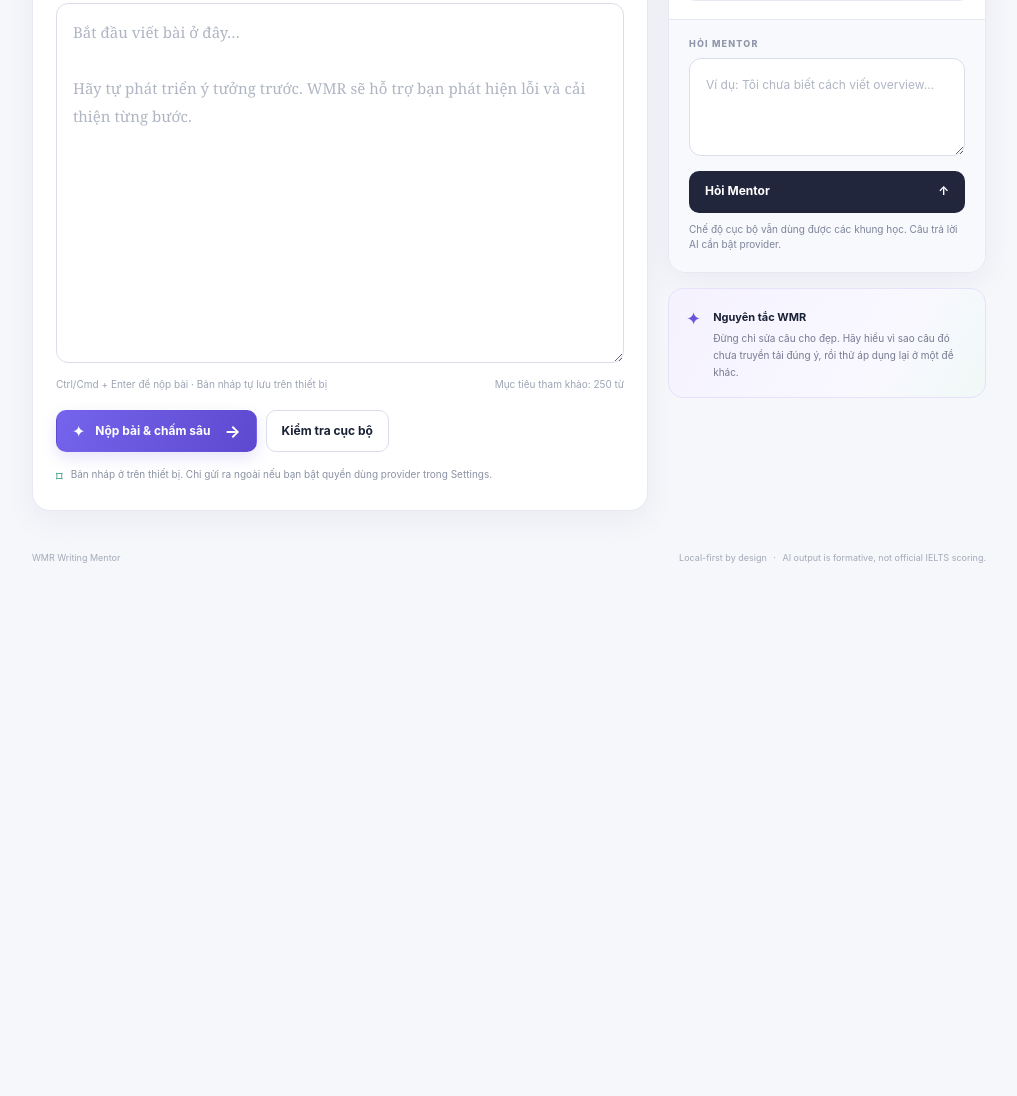
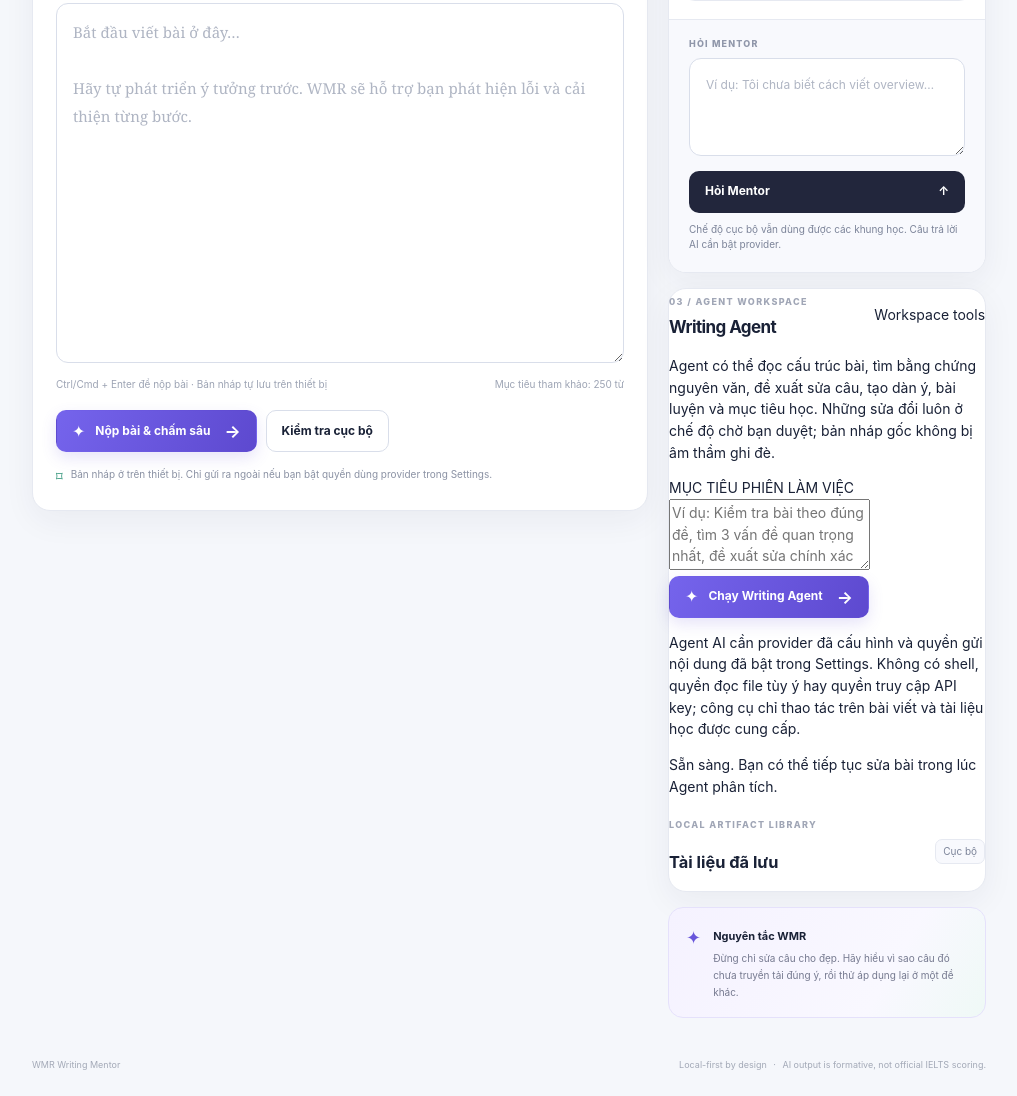
Before and after one commit to Nolane-x/Hoc-ielts-writing, a website built with Vite: page web/index.html in a window 1280 px wide. Shown: the part 699-1795 px from the top of the page, without its empty margins (253-1270 px from the left). Before the commit the page ends 1288 px from the top, so only its background shows below. Built offline with nearby package versions, Linux system fonts and the light colour scheme; what @capacitor/core would draw is missing.

Commit message:
feat: add live writing agent workspace controls

```diff
--- a/web/index.html
+++ b/web/index.html
@@ -34,6 +34,10 @@
             <div class="editor-footer"><span id="editor-hint">Ctrl/Cmd + Enter để nộp bài · Bản nháp tự lưu trên thiết bị</span><span id="word-target">Mục tiêu tham khảo: 250 từ</span></div>
             <div class="editor-actions"><button class="button button-primary" id="submit-review" type="button"><span class="button-icon">✦</span>Nộp bài &amp; chấm sâu<span class="button-arrow">→</span></button><button class="button button-secondary" id="local-check" type="button">Kiểm tra cục bộ</button></div>
             <div class="privacy-inline"><span class="privacy-lock">⌑</span><span>Bản nháp ở trên thiết bị. Chỉ gửi ra ngoài nếu bạn bật quyền dùng provider trong Settings.</span></div>
+            <section class="agent-revisions panel" id="agent-revisions" hidden aria-label="Các phiên bản bài viết trước khi Agent sửa">
+              <div class="panel-heading"><div><span class="section-kicker">REVISION SAFETY NET</span><h3>Khôi phục phiên bản</h3></div><span class="count-badge">Tối đa 5 bản</span></div>
+              <div id="agent-revision-list"></div>
+            </section>
           </section>
           <aside class="coach-column"><section class="panel coach-panel"><div class="panel-heading coach-heading"><div><span class="section-kicker">02 / MENTOR</span><h2>Writing Mentor</h2></div><span class="ai-orbit" aria-hidden="true">✦</span></div><p class="coach-intro">Bắt đầu từ một mục tiêu nhỏ. Mentor sẽ giúp bạn suy nghĩ, không viết hộ toàn bộ bài.</p>
             <div class="tool-list" aria-label="Công cụ hướng dẫn">
@@ -43,7 +47,20 @@
               <button class="tool-card" data-coach="Tạo một bài luyện vi mô dựa trên lỗi có khả năng xuất hiện trong bản nháp. Đưa một câu hỏi, chờ tôi trả lời rồi mới giải thích." type="button"><span class="tool-icon green">◎</span><span><strong>Luyện một lỗi</strong><small>Một bước, một kỹ năng</small></span><span class="tool-chevron">↗</span></button>
             </div>
             <div class="coach-input-area"><label for="coach-input">HỎI MENTOR</label><textarea id="coach-input" rows="3" placeholder="Ví dụ: Tôi chưa biết cách viết overview…"></textarea><button class="button button-dark" id="ask-coach" type="button">Hỏi Mentor <span>↑</span></button><div id="coach-status" class="inline-status" role="status" aria-live="polite">Chế độ cục bộ vẫn dùng được các khung học. Câu trả lời AI cần bật provider.</div><div id="coach-answer" class="coach-answer" hidden></div><button class="text-button clear-coach-button" id="clear-coach-history" type="button" hidden>Xóa hội thoại</button></div>
-          </section><section class="tip-card"><div class="tip-spark">✦</div><div><strong>Nguyên tắc WMR</strong><p>Đừng chỉ sửa câu cho đẹp. Hãy hiểu vì sao câu đó chưa truyền tải đúng ý, rồi thử áp dụng lại ở một đề khác.</p></div></section></aside>
+          </section>
+          <section class="panel agent-workspace-panel" id="agent-workspace">
+            <div class="panel-heading agent-heading"><div><span class="section-kicker">03 / AGENT WORKSPACE</span><h2>Writing Agent</h2></div><span class="agent-live-pill"><span class="agent-live-dot"></span>Workspace tools</span></div>
+            <p class="agent-intro">Agent có thể đọc cấu trúc bài, tìm bằng chứng nguyên văn, đề xuất sửa câu, tạo dàn ý, bài luyện và mục tiêu học. Những sửa đổi luôn ở chế độ chờ bạn duyệt; bản nháp gốc không bị âm thầm ghi đè.</p>
+            <label for="agent-task-input">MỤC TIÊU PHIÊN LÀM VIỆC</label>
+            <textarea id="agent-task-input" rows="3" maxlength="4000" placeholder="Ví dụ: Kiểm tra bài theo đúng đề, tìm 3 vấn đề quan trọng nhất, đề xuất sửa chính xác và tạo một bài luyện giúp tôi tự sửa được lỗi đó."></textarea>
+            <div class="agent-action-row"><button class="button button-primary" id="run-writing-agent" type="button"><span class="button-icon">✦</span>Chạy Writing Agent<span class="button-arrow">→</span></button><button class="button button-secondary" id="cancel-writing-agent" type="button" hidden>Hủy phiên</button></div>
+            <p class="agent-permission-note">Agent AI cần provider đã cấu hình và quyền gửi nội dung đã bật trong Settings. Không có shell, quyền đọc file tùy ý hay quyền truy cập API key; công cụ chỉ thao tác trên bài viết và tài liệu học được cung cấp.</p>
+            <div id="agent-live-status" class="agent-live-status" role="status" aria-live="polite">Sẵn sàng. Bạn có thể tiếp tục sửa bài trong lúc Agent phân tích.</div>
+            <ol id="agent-activity" class="agent-activity" aria-label="Nhật ký thao tác theo thời gian thực" aria-live="polite" aria-relevant="additions"></ol>
+            <section id="agent-result" class="agent-result" aria-label="Kết quả và thao tác đang chờ duyệt"></section>
+            <section class="agent-saved-panel" aria-label="Tài liệu học do Agent tạo"><div class="panel-heading"><div><span class="section-kicker">LOCAL ARTIFACT LIBRARY</span><h3>Tài liệu đã lưu</h3></div><span class="count-badge">Cục bộ</span></div><div id="agent-saved-artifacts"></div></section>
+          </section>
+          <section class="tip-card"><div class="tip-spark">✦</div><div><strong>Nguyên tắc WMR</strong><p>Đừng chỉ sửa câu cho đẹp. Hãy hiểu vì sao câu đó chưa truyền tải đúng ý, rồi thử áp dụng lại ở một đề khác.</p></div></section></aside>
         </div>
       </section>
       <section class="page-view" id="page-learn" aria-labelledby="learn-title"><div class="page-heading"><div class="eyebrow"><span class="eyebrow-line"></span> LEARNING INTELLIGENCE</div><h1 id="learn-title">Lộ trình học của bạn</h1><p>Học theo kỹ năng và lỗi thực tế. Thông tin tiến bộ lưu cục bộ; WMR không tự kết luận bạn đã thành thạo chỉ từ một lần đúng.</p></div><div class="learn-metrics" id="learn-metrics"></div><section id="study-plan" class="study-plan-region" aria-label="Lộ trình học thích ứng"></section><section id="recurring-errors" class="panel recurring-errors-panel" aria-label="Nhóm lỗi xuất hiện qua nhiều bài"></section><div class="learn-grid" id="learn-grid"></div><section id="rubric-guide" class="panel rubric-guide-shell" aria-label="Hướng dẫn tiêu chí IELTS Writing"></section><section class="panel history-panel"><div class="panel-heading"><div><span class="section-kicker">LOCAL HISTORY</span><h2>Các lần đánh giá gần đây</h2></div><button class="quiet-button" id="export-history" type="button">Xuất dữ liệu ↗</button></div><div id="history-list"></div></section></section>
```
